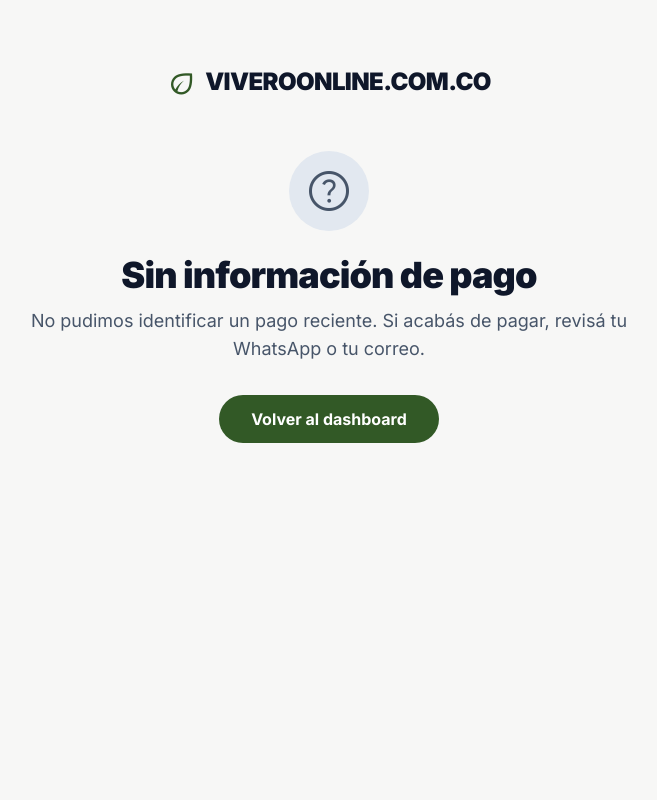
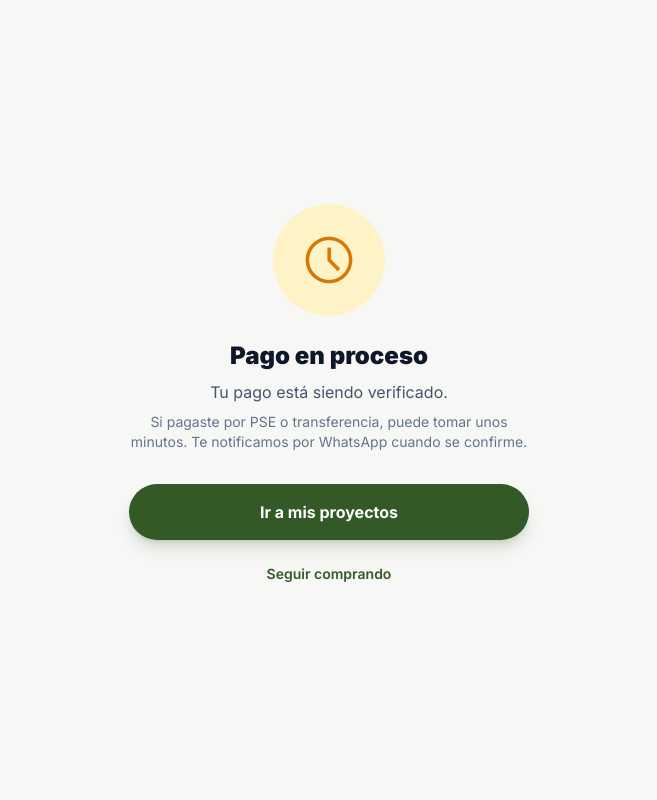
Before and after one commit to viveroonlinecomco-code/vivero-online, a FastAPI app: page /pagos/resultado in a window 1280 px wide. Shown: the whole page, without its empty margins (311-968 px from the left). Run offline with FastAPI, Linux system fonts and the light colour scheme; parts of the project's set-up code (start-up, migrations or seed data) failed here and were passed over; some libraries are stand-ins or nearby versions.

Commit message:
Update pagos_resultado.html
feat: página de resultado del pago con polling y 3 estados

```diff
--- a/app/templates/pagos_resultado.html
+++ b/app/templates/pagos_resultado.html
@@ -2,8 +2,8 @@
 <html lang="es">
 <head>
 <meta charset="utf-8">
-<meta content="width=device-width, initial-scale=1.0" name="viewport">
-<meta name="description" content="ViveroOnline · Resultado del pago">
+<meta name="viewport" content="width=device-width, initial-scale=1.0">
+<title>Resultado del pago · ViveroOnline</title>
 <script src="https://cdn.tailwindcss.com?plugins=forms,container-queries"></script>
 <link href="https://fonts.googleapis.com/css2?family=Inter:wght@400;500;600;700;800;900&display=swap" rel="stylesheet">
 <link href="https://fonts.googleapis.com/css2?family=Material+Symbols+Outlined:wght,FILL@100..700,0..1&display=swap" rel="stylesheet">
@@ -13,180 +13,236 @@
     theme: { extend: {
         colors: { "primary": "#325926", "background-light": "#f7f7f6", "background-dark": "#171d15" },
         fontFamily: { "display": ["Inter", "sans-serif"] },
-            borderRadius: {"DEFAULT": "1rem", "lg": "2rem", "xl": "3rem", "full": "9999px"},
+        borderRadius: {"DEFAULT":"1rem","lg":"2rem","xl":"3rem","full":"9999px"},
     }},
 }
 </script>
-<title>Resultado del pago · ViveroOnline</title>
-<script src="/static/js/vivero.js"></script>
+<style>
+body { min-height: 100dvh; font-family: 'Inter', sans-serif; }
+@keyframes check-in { 0% { transform: scale(0) rotate(-15deg); opacity:0; } 80% { transform: scale(1.1); } 100% { transform: scale(1) rotate(0); opacity:1; } }
+@keyframes fade-up { from { opacity:0; transform:translateY(12px); } to { opacity:1; transform:translateY(0); } }
+.anim-check { animation: check-in .5s cubic-bezier(.34,1.56,.64,1) both; }
+.anim-up { animation: fade-up .4s ease both; }
+.anim-up-d1 { animation: fade-up .4s .1s ease both; }
+.anim-up-d2 { animation: fade-up .4s .2s ease both; }
+.anim-up-d3 { animation: fade-up .4s .35s ease both; }
+</style>
 </head>
-<body class="bg-background-light dark:bg-background-dark font-display text-slate-900 dark:text-slate-100">
+<body class="bg-background-light dark:bg-background-dark text-slate-900 dark:text-slate-100">
 
-<main class="max-w-2xl mx-auto px-6 py-16">
+<div class="flex flex-col min-h-dvh max-w-md mx-auto px-6 items-center justify-center py-12">
 
-    <!-- Logo -->
-    <div class="text-center mb-12">
-        <a href="/" class="inline-flex items-center gap-2">
-            <span class="material-symbols-outlined text-primary text-3xl">eco</span>
-            <span class="text-2xl font-black tracking-tight">VIVEROONLINE.COM.CO</span>
+    <!-- CARGANDO -->
+    <div id="estado-loading" class="text-center">
+        <div class="w-24 h-24 rounded-full bg-primary/10 flex items-center justify-center mb-6 mx-auto">
+            <span class="material-symbols-outlined text-primary text-5xl animate-spin">progress_activity</span>
+        </div>
+        <h1 class="text-2xl font-bold mb-2">Verificando tu pago...</h1>
+        <p class="text-slate-500 text-sm">Esto puede tomar unos segundos.</p>
+        <div class="flex justify-center gap-1 mt-6">
+            <div class="w-2 h-2 rounded-full bg-primary/40 animate-bounce" style="animation-delay:0s"></div>
+            <div class="w-2 h-2 rounded-full bg-primary/40 animate-bounce" style="animation-delay:.15s"></div>
+            <div class="w-2 h-2 rounded-full bg-primary/40 animate-bounce" style="animation-delay:.3s"></div>
+        </div>
+    </div>
+
+    <!-- APROBADO -->
+    <div id="estado-aprobado" class="hidden text-center w-full">
+        <div class="w-28 h-28 rounded-full bg-emerald-100 dark:bg-emerald-900/30 flex items-center justify-center mb-6 mx-auto anim-check">
+            <span class="material-symbols-outlined text-emerald-600 dark:text-emerald-400" style="font-size:3.5rem;">check_circle</span>
+        </div>
+        <h1 class="text-3xl font-black mb-2 anim-up">¡Pago aprobado! 🎉</h1>
+        <p class="text-slate-600 dark:text-slate-400 mb-8 anim-up-d1">Tu transacción se confirmó correctamente.</p>
+
+        <!-- Detalle del pago -->
+        <div class="bg-white dark:bg-slate-800 rounded-xl border border-emerald-200 dark:border-emerald-800 p-5 text-left mb-6 w-full anim-up-d1">
+            <p class="text-xs font-bold text-slate-500 uppercase tracking-wider mb-3">Detalle del pago</p>
+            <div class="space-y-2">
+                <div class="flex justify-between text-sm">
+                    <span class="text-slate-500">Monto</span>
+                    <span class="font-bold" id="monto-aprobado"></span>
+                </div>
+                <div class="flex justify-between text-sm">
+                    <span class="text-slate-500">Referencia</span>
+                    <span class="font-mono text-xs font-medium" id="ref-aprobado"></span>
+                </div>
+                <div class="flex justify-between text-sm">
+                    <span class="text-slate-500">Método</span>
+                    <span class="font-medium" id="metodo-aprobado">ePayco</span>
+                </div>
+                <div class="flex justify-between text-sm">
+                    <span class="text-slate-500">Fecha</span>
+                    <span class="font-medium" id="fecha-aprobado"></span>
+                </div>
+            </div>
+        </div>
+
+        <!-- Próximos pasos -->
+        <div class="bg-primary/5 dark:bg-primary/10 rounded-xl p-4 text-left mb-6 w-full anim-up-d2">
+            <p class="text-xs font-bold text-primary uppercase tracking-wider mb-3 flex items-center gap-1">
+                <span class="material-symbols-outlined text-sm">checklist</span>
+                ¿Qué pasa ahora?
+            </p>
+            <div class="space-y-2">
+                <div class="flex items-start gap-2 text-sm text-slate-700 dark:text-slate-300">
+                    <span class="material-symbols-outlined text-emerald-500 text-base mt-0.5">notifications</span>
+                    <span>El vivero recibirá una notificación por WhatsApp con tu pedido.</span>
+                </div>
+                <div class="flex items-start gap-2 text-sm text-slate-700 dark:text-slate-300">
+                    <span class="material-symbols-outlined text-emerald-500 text-base mt-0.5">local_shipping</span>
+                    <span>El viverista coordinará la entrega directamente con vos.</span>
+                </div>
+                <div class="flex items-start gap-2 text-sm text-slate-700 dark:text-slate-300">
+                    <span class="material-symbols-outlined text-emerald-500 text-base mt-0.5">check_circle</span>
+                    <span>Podés ver el estado del pedido en tu dashboard.</span>
+                </div>
+            </div>
+        </div>
+
+        <a href="/comprador" class="block w-full bg-primary hover:bg-primary/90 text-white font-bold py-4 rounded-full text-center transition active:scale-95 shadow-lg shadow-primary/20 anim-up-d3">
+            Ir a mis proyectos
+        </a>
+        <a href="/marketplace" class="block w-full text-primary font-semibold py-3 text-center text-sm mt-2 hover:underline anim-up-d3">
+            Seguir comprando
         </a>
     </div>
 
-    <!-- ═══ ESTADO: APROBADO ═══ -->
-    <section id="estado-aprobado" class="hidden text-center">
-        <div class="inline-flex items-center justify-center w-20 h-20 bg-emerald-100 dark:bg-emerald-900/30 rounded-full mb-6">
-            <span class="material-symbols-outlined text-5xl text-emerald-600 dark:text-emerald-400">check_circle</span>
+    <!-- PENDIENTE (PSE / transferencia) -->
+    <div id="estado-pendiente" class="hidden text-center w-full">
+        <div class="w-28 h-28 rounded-full bg-amber-100 dark:bg-amber-900/30 flex items-center justify-center mb-6 mx-auto">
+            <span class="material-symbols-outlined text-amber-600 dark:text-amber-400" style="font-size:3.5rem;">schedule</span>
         </div>
-        <h1 class="text-3xl md:text-4xl font-black tracking-tight mb-3">¡Pago confirmado!</h1>
-        <p class="text-lg text-slate-600 dark:text-slate-400 mb-8">
-            Tu pago se procesó correctamente. Ya tenés acceso a todo lo que comprás.
-        </p>
-
-        <!-- Detalles -->
-        <div class="bg-white dark:bg-slate-900 border border-primary/10 rounded-lg p-6 shadow-sm mb-8 text-left space-y-3">
-            <div class="flex items-center justify-between border-b border-primary/5 pb-3">
-                <span class="text-sm text-slate-500">Referencia</span>
-                <span class="font-mono text-sm" id="ref-aprobado">—</span>
-            </div>
-            <div class="flex items-center justify-between" id="row-monto-aprobado">
-                <span class="text-sm text-slate-500">Monto</span>
-                <span class="font-bold" id="monto-aprobado">—</span>
-            </div>
+        <h1 class="text-2xl font-black mb-2">Pago en proceso</h1>
+        <p class="text-slate-600 dark:text-slate-400 mb-2">Tu pago está siendo verificado.</p>
+        <p class="text-slate-500 text-sm mb-8">Si pagaste por PSE o transferencia, puede tomar unos minutos. Te notificamos por WhatsApp cuando se confirme.</p>
+        <a href="/comprador" class="block w-full bg-primary hover:bg-primary/90 text-white font-bold py-4 rounded-full text-center transition mb-3 shadow-lg shadow-primary/20">
+            Ir a mis proyectos
+        </a>
+        <a href="/marketplace" class="block w-full text-primary font-semibold py-3 text-center text-sm hover:underline">
+            Seguir comprando
+        </a>
     </div>
 
-        <a id="cta-aprobado" href="/mi-cuenta/inteligencia"
-           class="inline-block bg-primary hover:bg-primary/90 text-white font-bold py-3 px-8 rounded-full">
-            Ir al dashboard de Inteligencia
-        </a>
-    </section>
+    <!-- RECHAZADO -->
+    <div id="estado-rechazado" class="hidden text-center w-full">
+        <div class="w-28 h-28 rounded-full bg-red-100 dark:bg-red-900/30 flex items-center justify-center mb-6 mx-auto">
+            <span class="material-symbols-outlined text-red-500 dark:text-red-400" style="font-size:3.5rem;">cancel</span>
+        </div>
+        <h1 class="text-2xl font-black mb-2">Pago rechazado</h1>
+        <p class="text-slate-600 dark:text-slate-400 mb-2" id="motivo-rechazo">No pudimos procesar tu pago.</p>
+        <p class="text-slate-500 text-sm mb-8">Podés intentar con otro método de pago. Tu pedido sigue aprobado.</p>
 
-    <!-- ═══ ESTADO: PENDIENTE (PSE) ═══ -->
-    <section id="estado-pendiente" class="hidden text-center">
-        <div class="inline-flex items-center justify-center w-20 h-20 bg-amber-100 dark:bg-amber-900/30 rounded-full mb-6">
-            <span class="material-symbols-outlined text-5xl text-amber-600 dark:text-amber-400">schedule</span>
-        </div>
-        <h1 class="text-3xl md:text-4xl font-black tracking-tight mb-3">Tu pago está en proceso</h1>
-        <p class="text-lg text-slate-600 dark:text-slate-400 mb-8">
-            Estamos confirmando tu pago con la entidad bancaria.
-            Los pagos por PSE pueden tardar entre unos minutos y 24 horas.
-            Te avisamos por WhatsApp cuando se confirme.
-        </p>
-
-        <div class="bg-amber-50 dark:bg-amber-900/10 border border-amber-200 dark:border-amber-700/30 rounded-lg p-4 mb-8 text-sm text-amber-800 dark:text-amber-200">
-            <strong>No es necesario que vuelvas a pagar.</strong> Si el banco rechaza tu pago, te avisamos para reintentarlo.
+        <div class="bg-amber-50 dark:bg-amber-900/20 border border-amber-200 rounded-xl px-4 py-3 mb-6 text-left">
+            <p class="text-xs font-bold text-amber-800 dark:text-amber-200">💳 Tarjeta de prueba sandbox</p>
+            <p class="text-xs text-amber-700 dark:text-amber-300 mt-1">Visa: <span class="font-mono font-bold">4575623182290326</span> · CVV: 123 · Vence: 12/27</p>
         </div>
 
-        <a href="/comprador" class="inline-block bg-primary hover:bg-primary/90 text-white font-bold py-3 px-8 rounded-full">
-            Volver al dashboard
+        <button id="btn-reintentar" onclick="history.back()"
+            class="block w-full bg-primary hover:bg-primary/90 text-white font-bold py-4 rounded-full text-center transition mb-3 shadow-lg shadow-primary/20">
+            Intentar de nuevo
+        </button>
+        <a href="/comprador" class="block w-full text-slate-500 font-semibold py-3 text-center text-sm hover:underline">
+            Volver a mis proyectos
         </a>
-    </section>
-
-    <!-- ═══ ESTADO: RECHAZADO ═══ -->
-    <section id="estado-rechazado" class="hidden text-center">
-        <div class="inline-flex items-center justify-center w-20 h-20 bg-red-100 dark:bg-red-900/30 rounded-full mb-6">
-            <span class="material-symbols-outlined text-5xl text-red-600 dark:text-red-400">error</span>
-        </div>
-        <h1 class="text-3xl md:text-4xl font-black tracking-tight mb-3">Pago rechazado</h1>
-        <p class="text-lg text-slate-600 dark:text-slate-400 mb-2">
-            Tu banco no autorizó la transacción.
-        </p>
-        <p id="razon-rechazo" class="text-sm text-slate-500 mb-8 italic"></p>
-
-        <div class="bg-slate-50 dark:bg-slate-800/50 rounded-lg p-4 mb-8 text-sm text-slate-600 dark:text-slate-400 text-left">
-            <p class="font-semibold mb-2">¿Qué puedo hacer?</p>
-            <ul class="space-y-1 list-disc list-inside">
-                <li>Verificar saldo y cupo de tu tarjeta</li>
-                <li>Probar con otro medio de pago</li>
-                <li>Contactar a tu banco si el problema persiste</li>
-                <li>Escribirnos por WhatsApp para ayudarte</li>
-            </ul>
     </div>
 
-        <div class="flex flex-col sm:flex-row gap-3 justify-center">
-            <a id="cta-reintentar" href="/mi-cuenta/suscripcion"
-               class="bg-primary hover:bg-primary/90 text-white font-bold py-3 px-8 rounded-full">
-                Reintentar pago
-            </a>
-            <a href="https://wa.me/573102246099" target="_blank" rel="noopener"
-               class="bg-white dark:bg-slate-800 border border-primary/20 hover:bg-slate-50 dark:hover:bg-slate-700 text-slate-700 dark:text-slate-200 font-bold py-3 px-8 rounded-full">
-                Contactar por WhatsApp
-            </a>
 </div>
-    </section>
 
-    <!-- ═══ ESTADO: SIN INFO (entró directo) ═══ -->
-    <section id="estado-sin-info" class="hidden text-center">
-        <div class="inline-flex items-center justify-center w-20 h-20 bg-slate-200 dark:bg-slate-700 rounded-full mb-6">
-            <span class="material-symbols-outlined text-5xl text-slate-600 dark:text-slate-400">help</span>
-        </div>
-        <h1 class="text-3xl md:text-4xl font-black tracking-tight mb-3">Sin información de pago</h1>
-        <p class="text-lg text-slate-600 dark:text-slate-400 mb-8">
-            No pudimos identificar un pago reciente. Si acabás de pagar, revisá tu WhatsApp o tu correo.
-        </p>
-        <a href="/comprador" class="inline-block bg-primary hover:bg-primary/90 text-white font-bold py-3 px-8 rounded-full">
-            Volver al dashboard
-        </a>
-    </section>
+<script src="/static/js/vivero.js"></script>
+<script>
+(async function() {
+    const params = new URLSearchParams(window.location.search);
 
-</main>
+    // Params que envía ePayco en el response_url
+    const xResponse    = params.get('x_response') || params.get('x_respuesta') || '';
+    const xAmount      = params.get('x_amount') || params.get('x_monto') || '0';
+    const xFactura     = params.get('x_id_factura') || params.get('x_id_invoice') || '';
+    const xRefPayco    = params.get('x_ref_payco') || '';
+    const xReason      = params.get('x_response_reason_text') || params.get('x_motivo') || '';
+    const xTxId        = params.get('x_transaction_id') || '';
 
-<script>
-// Helpers
-function formatCOP(amount) {
-    const n = Number(amount) || 0;
-    return '$' + n.toLocaleString('es-CO') + ' COP';
+    const pagoId = localStorage.getItem('vivero_pago_id');
+
+    function show(stateId) {
+        ['estado-loading','estado-aprobado','estado-pendiente','estado-rechazado'].forEach(id => {
+            document.getElementById(id).classList.add('hidden');
+        });
+        document.getElementById(stateId).classList.remove('hidden');
     }
 
-function mostrar(seccion) {
-    document.getElementById(seccion).classList.remove('hidden');
+    function fmt(v) { return '$' + Math.round(parseFloat(v) || 0).toLocaleString('es-CO'); }
+
+    function mostrarAprobado(monto, ref) {
+        document.getElementById('monto-aprobado').textContent = fmt(monto);
+        document.getElementById('ref-aprobado').textContent = ref || xRefPayco || '—';
+        document.getElementById('fecha-aprobado').textContent = new Date().toLocaleDateString('es-CO', { day:'2-digit', month:'short', year:'numeric', hour:'2-digit', minute:'2-digit' });
+        localStorage.removeItem('vivero_pago_id');
+        show('estado-aprobado');
     }
 
-// Lee los query params que envia ePayco al redirect
-(function init() {
-    const params = new URLSearchParams(window.location.search);
-    const xResponse = (params.get('x_response') || params.get('response') || '').toLowerCase().trim();
-    const refPayco = params.get('x_ref_payco') || params.get('ref_payco') || params.get('x_id_factura') || '';
-    const amount = params.get('x_amount') || params.get('amount') || '';
-    const razonRechazo = params.get('x_response_reason_text') || '';
+    function mostrarRechazado(motivo) {
+        document.getElementById('motivo-rechazo').textContent = motivo || 'No pudimos procesar tu pago.';
+        show('estado-rechazado');
+    }
 
-    // Caso: no hay info de pago en query
-    if (!xResponse) {
-        mostrar('estado-sin-info');
+    // ── 1. Si ePayco devolvió x_response directamente en la URL ──
+    const estado = xResponse.toLowerCase();
+    if (estado === 'aceptada' || estado === 'accepted') {
+        mostrarAprobado(xAmount, xFactura);
+        return;
+    }
+    if (estado === 'rechazada' || estado === 'declined' || estado === 'fallida' || estado === 'failed') {
+        mostrarRechazado(xReason);
         return;
     }
 
-    // Setear referencia
-    if (refPayco) {
-        const elRef = document.getElementById('ref-aprobado');
-        if (elRef) elRef.textContent = refPayco;
-    }
-    if (amount) {
-        const elMonto = document.getElementById('monto-aprobado');
-        if (elMonto) elMonto.textContent = formatCOP(amount);
+    // ── 2. Sin params de ePayco → polling al backend por pago_id ──
+    if (!pagoId && !xFactura && !xRefPayco) {
+        show('estado-pendiente');
+        return;
     }
 
-    // Decidir según estado ePayco
-    if (xResponse === 'aceptada' || xResponse === 'aprobada' || xResponse === 'approved') {
-        mostrar('estado-aprobado');
+    // ── 3. Polling al backend (máx 16s, cada 2s) ──
+    let intentos = 0;
+    const maxIntentos = 8;
 
-        // Ajustar CTA según si está logueado
-        const token = localStorage.getItem('vivero_access_token');
-        if (!token) {
-            const cta = document.getElementById('cta-aprobado');
-            cta.href = '/auth/ingresar';
-            cta.textContent = 'Iniciar sesión';
+    const poll = setInterval(async () => {
+        intentos++;
+        try {
+            // Intentar por pago_id si está disponible
+            if (pagoId) {
+                const me = await VO.me().catch(() => null);
+                if (!me) { clearInterval(poll); show('estado-pendiente'); return; }
+
+                const data = await VO.api(`/api/pagos/estado/${pagoId}`).catch(() => null);
+                if (data && data.pago) {
+                    const est = (data.pago.estado_pago || '').toLowerCase();
+                    if (est === 'aprobado') {
+                        clearInterval(poll);
+                        mostrarAprobado(data.pago.monto_total, data.pago.referencia_externa);
+                        return;
                     }
-    } else if (xResponse === 'pendiente' || xResponse === 'pending') {
-        mostrar('estado-pendiente');
-    } else if (xResponse === 'rechazada' || xResponse === 'fallida' || xResponse === 'rejected' || xResponse === 'failed') {
-        mostrar('estado-rechazado');
-        if (razonRechazo) {
-            document.getElementById('razon-rechazo').textContent = '"' + razonRechazo + '"';
+                    if (est === 'rechazado' || est === 'fallido') {
+                        clearInterval(poll);
+                        mostrarRechazado(xReason);
+                        return;
                     }
-    } else {
-        // Estado desconocido: mostrar pendiente (más conservador)
-        mostrar('estado-pendiente');
                 }
+            }
+
+            // Timeout: mostrar pendiente
+            if (intentos >= maxIntentos) {
+                clearInterval(poll);
+                show('estado-pendiente');
+            }
+        } catch (e) {
+            if (intentos >= maxIntentos) {
+                clearInterval(poll);
+                show('estado-pendiente');
+            }
+        }
+    }, 2000);
+
 })();
 </script>
 </body>
```
Lines whose indentation alone changed are shown as unchanged.
